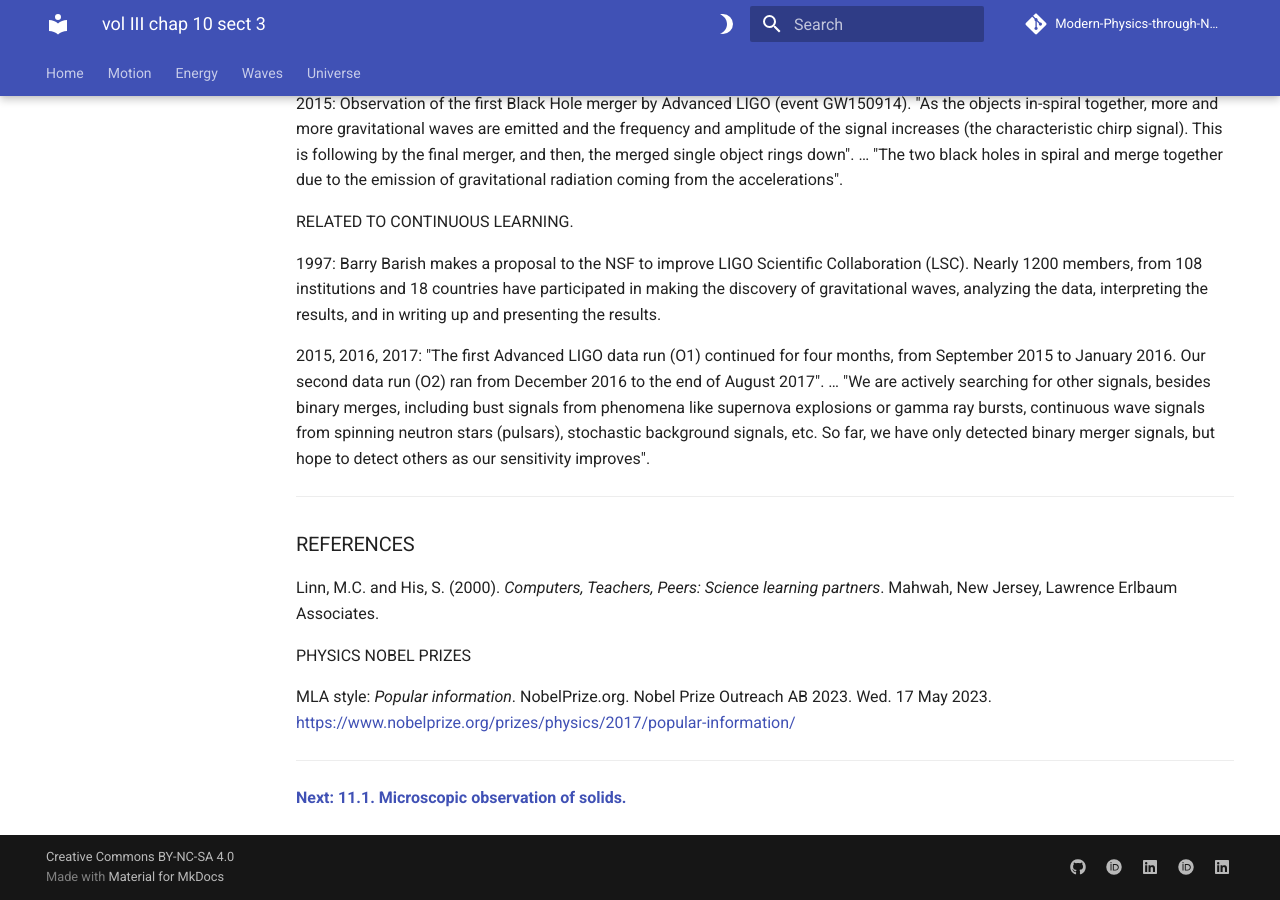
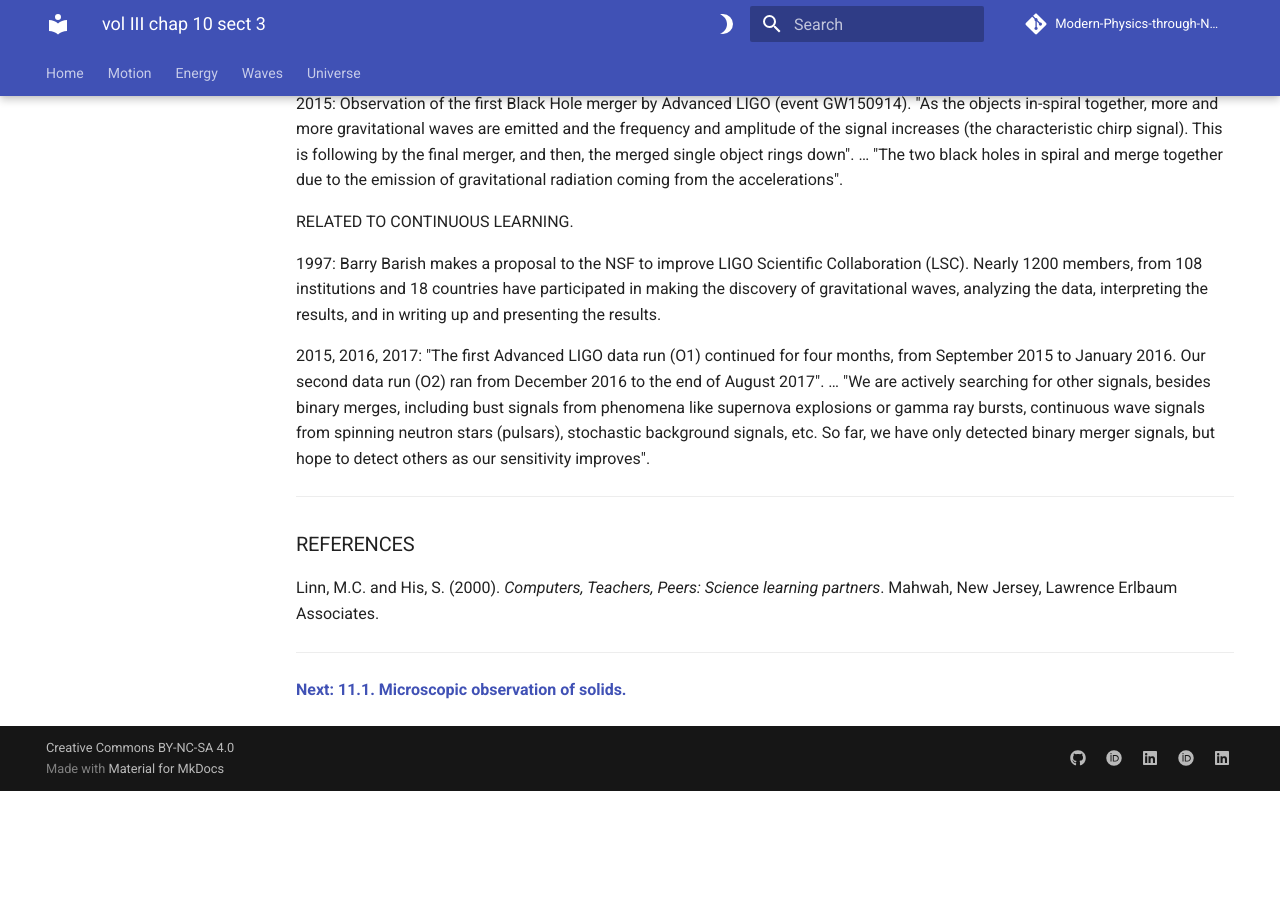
Before and after one commit to modphysnobel/modphysnobel.github.io, an MkDocs documentation site: the page built from docs/vol-III/vol-III-chap-10-sect-3.md, in a window 1280 px wide and 900 px high, scrolled down 4472 px. Built offline with MkDocs 1.6.1 and Material for MkDocs 9.7.7, drawn with Linux system fonts in a browser that asks for light colours; some web fonts are replaced; comment, search, counter and statistics services are not loaded; after the commit the page ends 5263 px from its top, so only the background shows below that.

Commit message:
Update vol-III-chap-10-sect-3.md

```diff
--- a/docs/vol-III/vol-III-chap-10-sect-3.md
+++ b/docs/vol-III/vol-III-chap-10-sect-3.md
@@ -146,10 +146,6 @@ RELATED TO CONTINUOUS LEARNING.
 
 Linn, M.C. and His, S. (2000). *Computers, Teachers, Peers: Science learning partners*. Mahwah, New Jersey, Lawrence Erlbaum Associates.
 
-PHYSICS NOBEL PRIZES
-
-MLA style: *Popular information*. NobelPrize.org. Nobel Prize Outreach AB 2023. Wed. 17 May 2023. <https://www.nobelprize.org/prizes/physics/2017/popular-information/>
-
 
 ***
 
```
